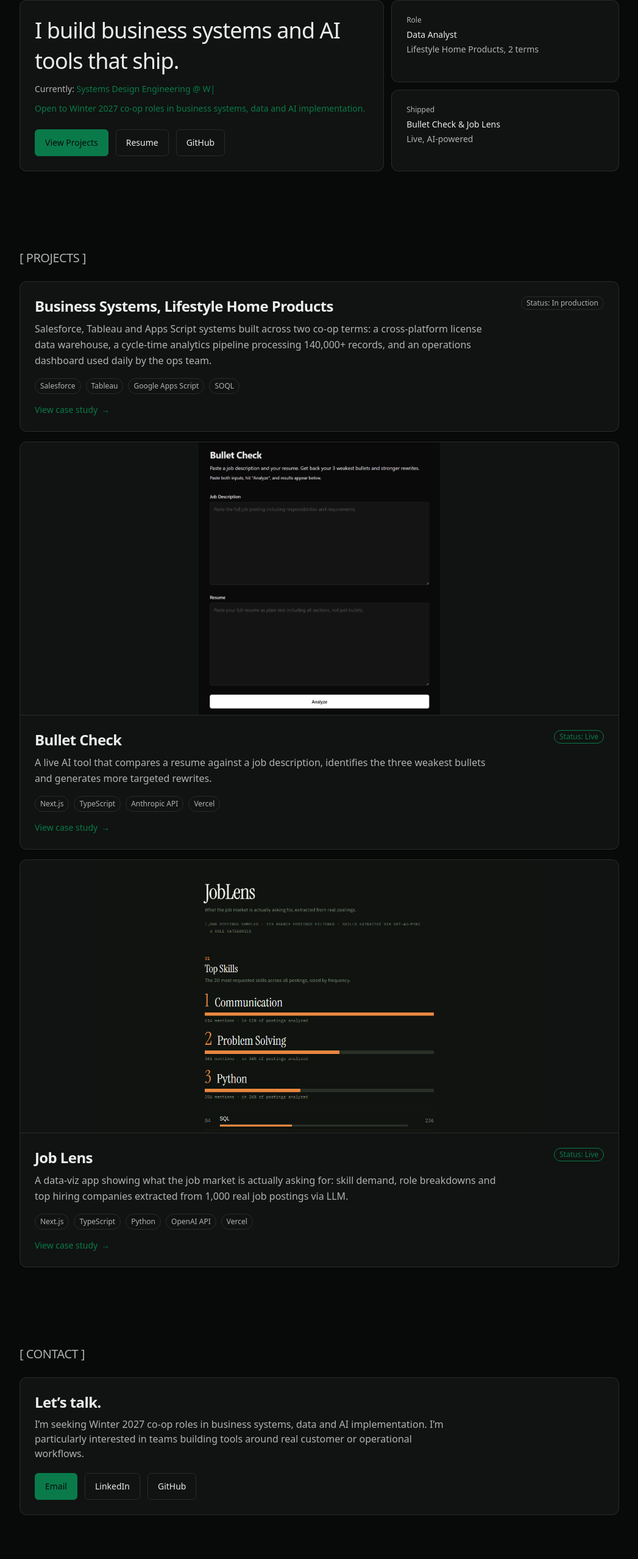
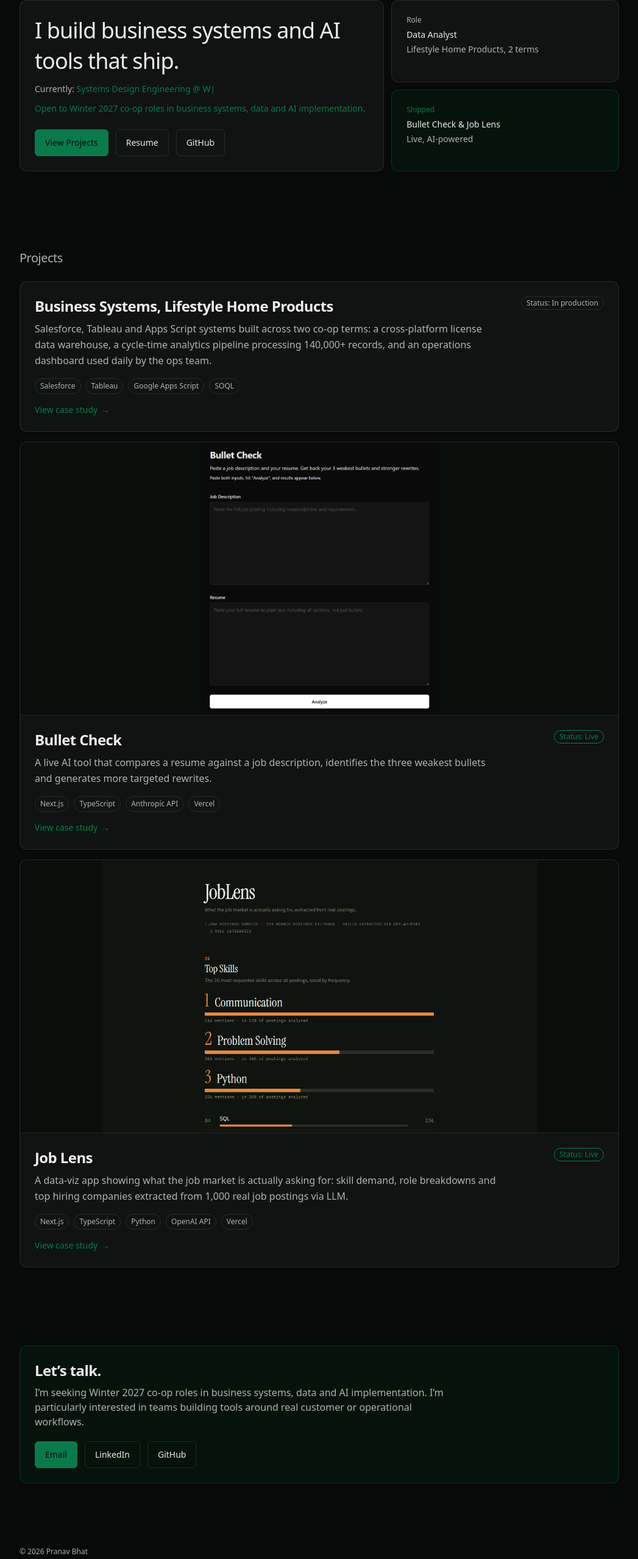
Before and after one commit to bhat-pranav/portfolio, a Next.js app: page / in a window 1280 px wide. Shown: the part 129-2685 px from the top of the page at 61% size, without its empty margins (116-1163 px from the left). Built offline with nearby package versions, Linux system fonts and the light colour scheme.

Commit message:
bug fixes

```diff
--- a/src/app/globals.css
+++ b/src/app/globals.css
@@ -2,11 +2,16 @@
 
 :root {
   --bg: #070a08;
+  --bg-veil-45: rgba(7, 10, 8, 0.45);
+  --bg-veil-60: rgba(7, 10, 8, 0.6);
+  --bg-veil-80: rgba(7, 10, 8, 0.8);
   --panel: rgba(255, 255, 255, 0.04);
   --text: rgba(255, 255, 255, 0.92);
   --muted: rgba(255, 255, 255, 0.68);
   --border: rgba(255, 255, 255, 0.10);
   --accent: #0a7a4b;
+  --accent-soft: rgba(10, 122, 75, 0.08);
+  --accent-border: rgba(10, 122, 75, 0.35);
   --grid: rgba(10, 122, 75, 0.20);
   color-scheme: dark;
 }
--- a/src/components/case-study-view.tsx
+++ b/src/components/case-study-view.tsx
@@ -234,7 +234,7 @@
       </Link>
 
       <header className="mt-6">
-        <p className="text-xl font-bold tracking-tight sm:text-2xl">[ CASE STUDY ]</p>
+        <p className="text-sm font-medium tracking-tight text-[var(--muted)]">Case study</p>
         <div className="mt-2 flex flex-wrap items-center gap-3">
           <h1 className="text-3xl font-semibold tracking-tight sm:text-4xl">
             {study.title}
@@ -308,7 +308,7 @@
       ) : null}
 
       {study.heroImage ? (
-        <div className="relative mt-8 aspect-[4/5] max-h-[34rem] overflow-hidden rounded-xl border border-[var(--border)] bg-[color:var(--bg)/0.6] sm:aspect-[5/4]">
+        <div className="relative mt-8 aspect-[4/5] max-h-[34rem] overflow-hidden rounded-xl border border-[var(--border)] bg-[var(--bg-veil-60)] sm:aspect-[5/4]">
           <Image
             src={study.heroImage}
             alt={`${study.title} product screenshot`}
--- a/src/components/contact-section.tsx
+++ b/src/components/contact-section.tsx
@@ -1,5 +1,4 @@
 import { ButtonLink } from "@/components/button-link";
-import { SectionHeader } from "@/components/section-header";
 
 export function ContactSection() {
   return (
@@ -8,9 +7,7 @@
       className="mx-auto max-w-5xl scroll-mt-24 px-5 py-14 sm:py-16"
       aria-labelledby="contact-heading"
     >
-      <SectionHeader label="[ CONTACT ]" />
-
-      <div className="rounded-xl border border-[var(--border)] bg-[var(--panel)] p-6">
+      <div className="rounded-xl border border-[var(--accent-border)] bg-[var(--accent-soft)] p-6">
         <h2 id="contact-heading" className="text-2xl font-semibold tracking-tight">
           Let’s talk.
         </h2>
--- a/src/components/hero.tsx
+++ b/src/components/hero.tsx
@@ -50,8 +50,8 @@
           </p>
         </div>
 
-        <div className="rounded-xl border border-[var(--border)] bg-[var(--panel)] p-6">
-          <p className="text-xs text-[var(--muted)]">Shipped</p>
+        <div className="rounded-xl border border-[var(--accent-border)] bg-[var(--accent-soft)] p-6">
+          <p className="text-xs font-medium text-[var(--accent)]">Shipped</p>
           <p className="mt-1.5 text-sm font-medium">Bullet Check & Job Lens</p>
           <p className="mt-1 text-sm text-[var(--muted)]">Live, AI-powered</p>
         </div>
--- a/src/components/project-card.tsx
+++ b/src/components/project-card.tsx
@@ -30,7 +30,7 @@
     <>
       {project.imagePath ? (
         <div
-          className={`relative w-full border-b border-[var(--border)] bg-[color:var(--bg)/0.6] ${
+          className={`relative w-full border-b border-[var(--border)] bg-[var(--bg-veil-60)] ${
             isFeatured
               ? "aspect-[4/5] max-h-[26rem] sm:aspect-[5/4] sm:max-h-[28rem]"
               : "aspect-[4/5] max-h-[20rem]"
@@ -97,7 +97,7 @@
         ) : null}
 
         {showProgress ? (
-          <div className="mt-4 rounded-lg border border-[var(--border)] bg-[color:var(--bg)/0.45] p-4">
+          <div className="mt-4 rounded-lg border border-[var(--border)] bg-[var(--bg-veil-45)] p-4">
             <div className="text-xs font-medium uppercase tracking-wide text-[var(--muted)]">
               Progress
             </div>
--- a/src/components/projects-section.tsx
+++ b/src/components/projects-section.tsx
@@ -12,7 +12,7 @@
       className="mx-auto max-w-5xl scroll-mt-24 px-5 py-14 sm:py-16"
       aria-labelledby="projects-heading"
     >
-      <SectionHeader label="[ PROJECTS ]" titleId="projects-heading" />
+      <SectionHeader label="Projects" titleId="projects-heading" />
 
       <div className="space-y-4">
         {featured.map((project) => (
--- a/src/components/site-nav.tsx
+++ b/src/components/site-nav.tsx
@@ -5,7 +5,7 @@
 
 export function SiteNav() {
   return (
-    <header className="sticky top-0 z-20 border-b border-[var(--border)] bg-[color:var(--bg)/0.8] backdrop-blur motion-reduce:backdrop-blur-none">
+    <header className="sticky top-0 z-20 border-b border-[var(--border)] bg-[var(--bg-veil-80)] backdrop-blur motion-reduce:backdrop-blur-none">
       <div className="mx-auto flex max-w-5xl items-center justify-between gap-3 px-5 py-3">
         <Link
           href="/"
```
